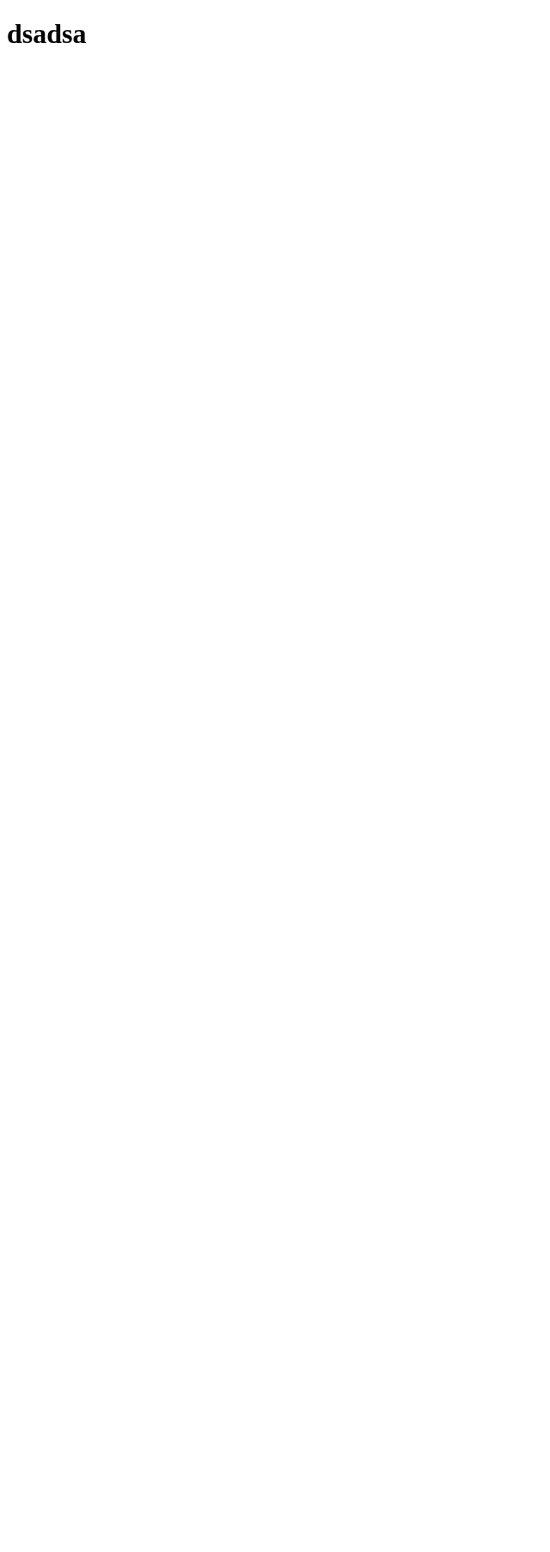
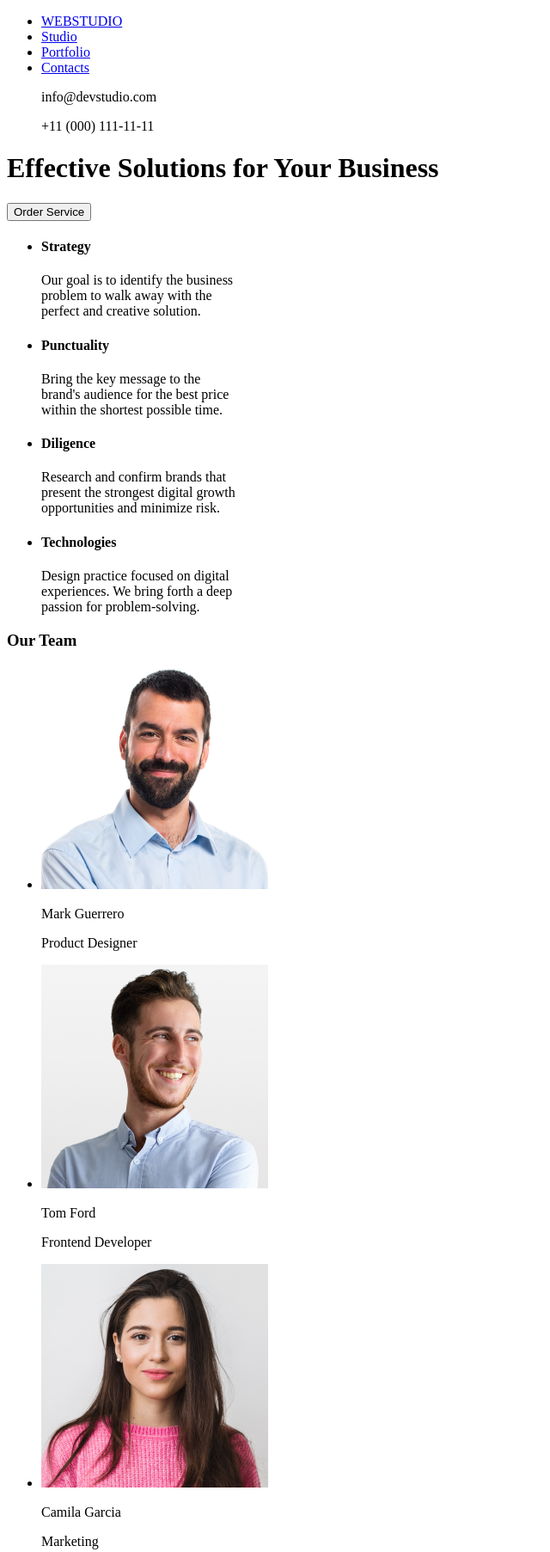
Before and after one commit to EXPua1/goit-markup-hw-01, a plain HTML site: page index.html in a window 1280 px wide. Shown: the top 1805 px of the page at 86% size, without its empty margins (0-640 px from the left). Before the commit the page ends 800 px from the top, so only its background shows below. Drawn offline with Linux system fonts and the light colour scheme.

Commit message:
first commit

```diff
--- a/index.html
+++ b/index.html
@@ -5,11 +5,118 @@
     <meta charset="UTF-8">
     <meta http-equiv="X-UA-Compatible" content="IE=edge">
     <meta name="viewport" content="width=device-width, initial-scale=1.0">
-    <title>Document</title>
+    <title>Web Studio</title>
 </head>
 
 <body>
-    <h1>dsadsa</h1>
+    <header>
+        <ul>
+            <li>
+                <a href="/">WEBSTUDIO</a>
+            </li>
+            <li>
+                <a href="#studio">Studio</a>
+            </li>
+            <li>
+                <a href="#portfolio">Portfolio</a>
+            </li>
+            <li>
+                <a href="#contacts">Contacts</a>
+            </li>
+        </ul>
+
+        <ul>
+            <p>info@devstudio.com</p>
+            <p>+11 (000) 111-11-11</p>
+        </ul>
+    </header>
+    <main>
+        <h1>Effective Solutions
+            for Your Business</h1>
+
+        <button type="button">Order Service</button>
+        <ul>
+            <li>
+                <h4>Strategy</h4>
+                <p>Our goal is to identify the business <br>
+                    problem to walk away with the <br>
+                    perfect and creative solution.
+                </p>
+            </li>
+            <li>
+                <h4>Punctuality</h4>
+                <p>Bring the key message to the <br>
+                    brand's audience for the best price <br>
+                    within the shortest possible time.
+                </p>
+            </li>
+            <li>
+                <h4>Diligence</h4>
+                <p>
+                    Research and confirm brands that <br>
+                    present the strongest digital growth <br>
+                    opportunities and minimize risk.
+                </p>
+            </li>
+            <li>
+                <h4>Technologies</h4>
+                <p>
+                    Design practice focused on digital <br>
+                    experiences. We bring forth a deep <br>
+                    passion for problem-solving.
+                </p>
+            </li>
+        </ul>
+
+
+        <h3>Our Team</h3>
+
+
+        <ul>
+            <li>
+                <img src="./images/img.png" alt="Mark Guerrero photo">
+                <p>Mark Guerrero</p>
+                <p>Product Designer</p>
+
+
+            </li>
+            <li>
+                <img src="./images/1.png" alt="Tom Ford photo">
+                <p>Tom Ford</p>
+                <p>Frontend Developer</p>
+            </li>
+            <li>
+                <img src="./images/2.png" alt="Camila Garcia photo">
+                <p>Camila Garcia</p>
+                <p>Marketing</p>
+            </li>
+            <li>
+                <img src="./images/3.png" alt="Daniel Wilson photo">
+                <p>Daniel Wilson</p>
+                <p>UI Designer</p>
+            </li>
+        </ul>
+    </main>
+    <footer>
+        <ul>
+            <li>
+                <a href="/">WEBSTUDIO</a>
+            </li>
+            <li>
+                <p>Increase the flow of customers and <br>
+                    sales for your business with digital <br>
+                    marketing & growth solutions.
+                </p>
+            </li>
+        </ul>
+
+    </footer>
+
+
+
 </body>
 
+
+
+
 </html>
```
Also changed, not shown: images/1.png (added), images/2.png (added), images/3.png (added), images/img.png (added), 1 other file.
